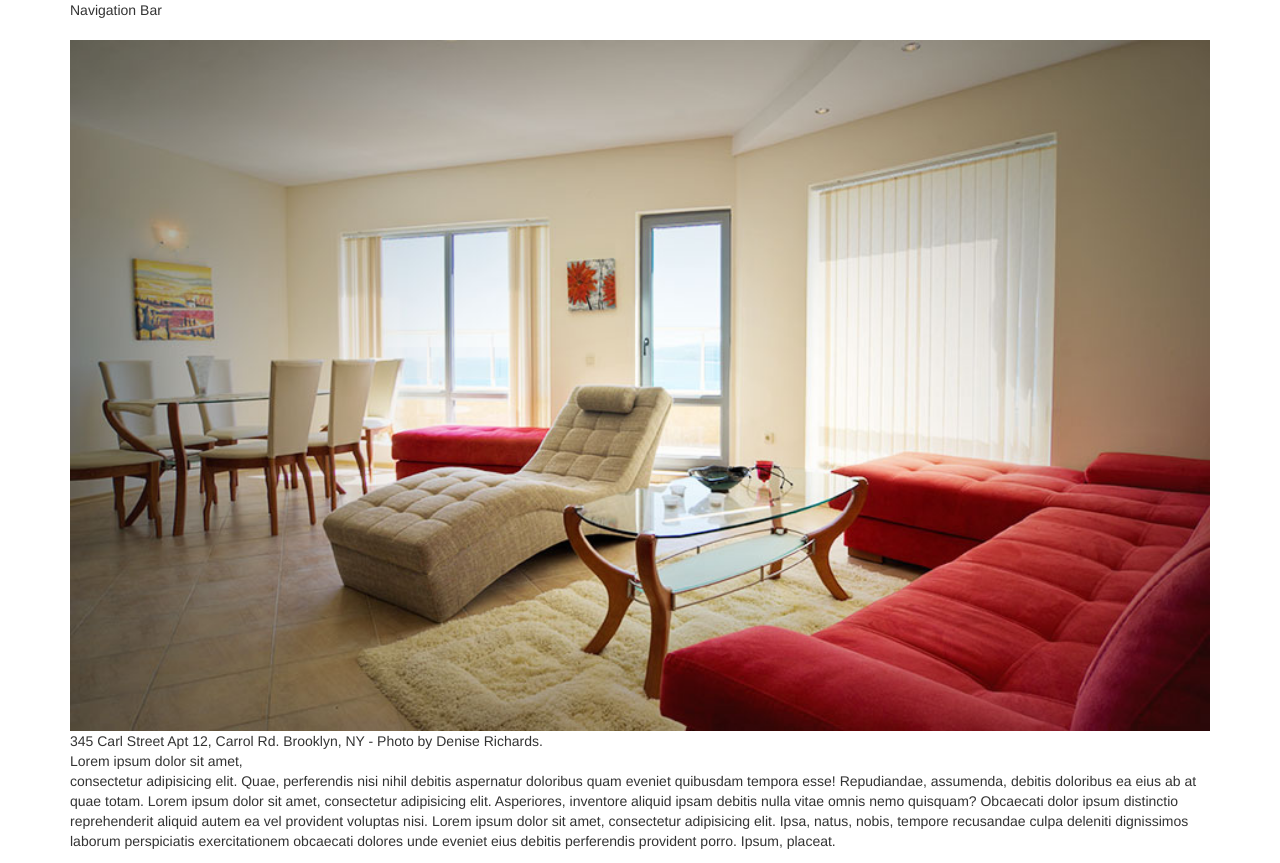
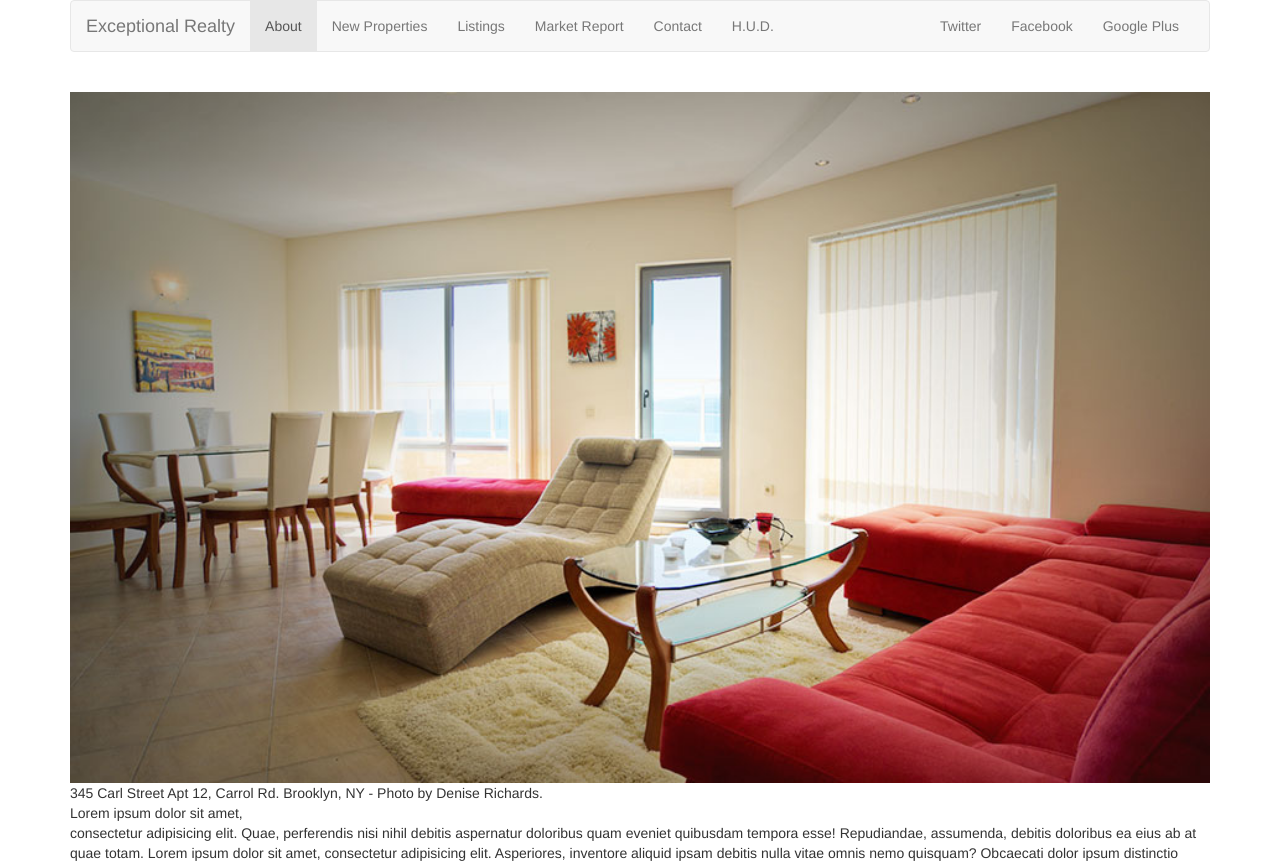
Before and after one commit to alecgalba/exceptional-realty-bootstrapped, a plain HTML site: page index.html in a window 1280 px wide. Shown: the top 863 px of the page. Drawn offline with nearby package versions, Linux system fonts and the light colour scheme.

Commit message:
finish navbar

```diff
--- a/index.html
+++ b/index.html
@@ -26,7 +26,39 @@
 
       <div class="row">
         <div class="col-sm-12">
-        Navigation Bar
+          <nav class="navbar navbar-default">
+            <div class="container-fluid">
+              <!-- Brand and toggle get grouped for better mobile display -->
+              <div class="navbar-header">
+                <button type="button" class="navbar-toggle collapsed" data-toggle="collapse" data-target="#bs-example-navbar-collapse-1" aria-expanded="false">
+                  <span class="sr-only">Toggle navigation</span>
+                  <span class="icon-bar"></span>
+                  <span class="icon-bar"></span>
+                  <span class="icon-bar"></span>
+                </button>
+                <a class="navbar-brand" href="#">Exceptional Realty</a>
+              </div>
+
+              <!-- Collect the nav links, forms, and other content for toggling -->
+              <div class="collapse navbar-collapse" id="bs-example-navbar-collapse-1">
+                <!-- main nav links -->
+                <ul class="nav navbar-nav">
+                  <li class="active"><a href="#">About </a></li>
+                  <li><a href="#">New Properties</a></li>
+                  <li><a href="#">Listings</a></li>
+                  <li><a href="#">Market Report</a></li>
+                  <li><a href="#">Contact</a></li>
+                  <li><a href="#" target="_blank">H.U.D.</a></li>
+                </ul>
+                <!-- Social nav links -->
+                <ul class="nav navbar-nav navbar-right">
+                  <li> <a class="twit" href="#" title="Twitter">Twitter</a> </li>
+                  <li> <a class="fbook" href="#" title="Facebook">Facebook</a> </li>
+                  <li> <a class="gplus" href="#" title="Google Plus">Google Plus</a> </li>
+                </ul>
+              </div><!-- /.navbar-collapse -->
+            </div><!-- /.container-fluid -->
+          </nav>
         </div>
       </div>
 
```
